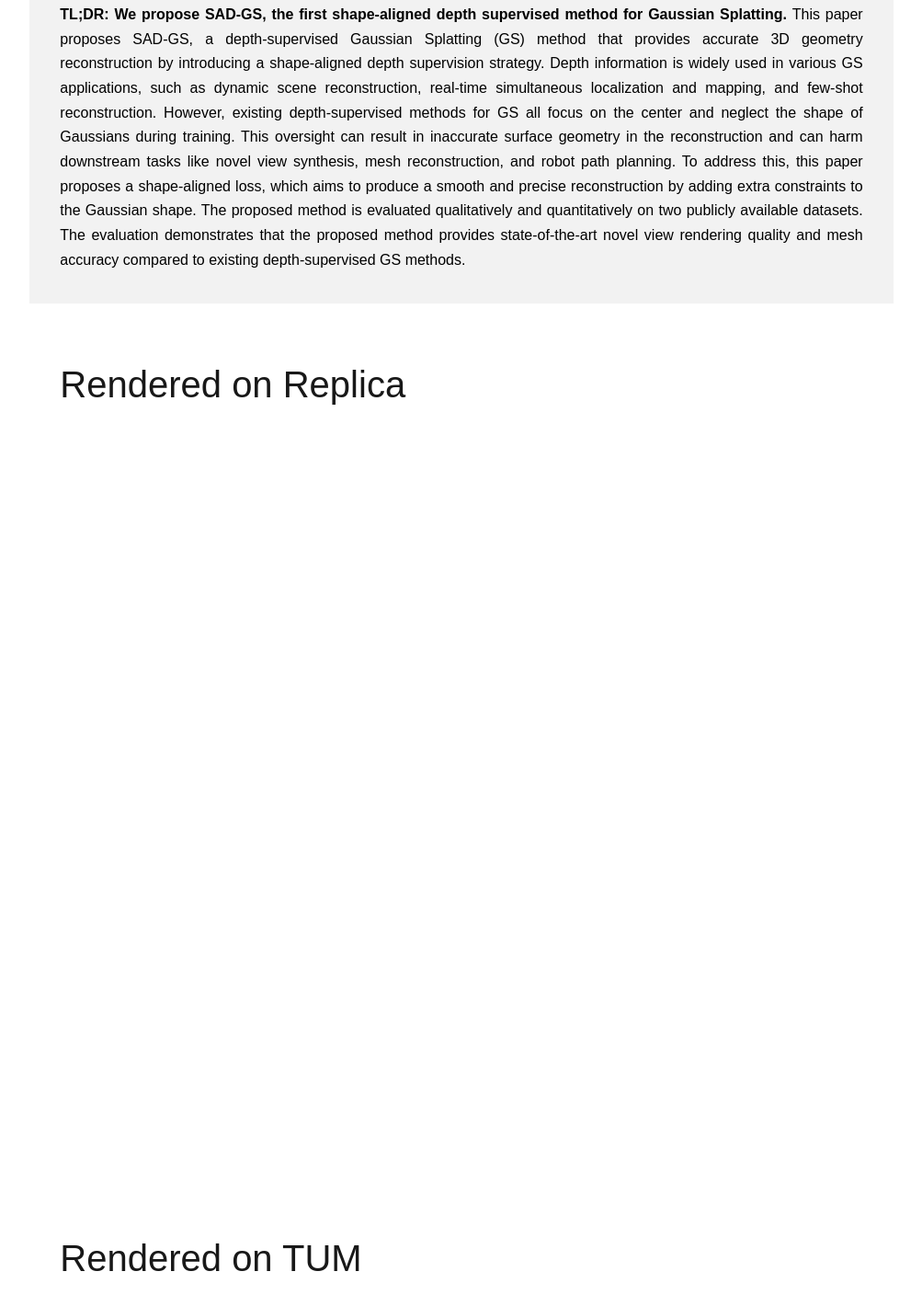
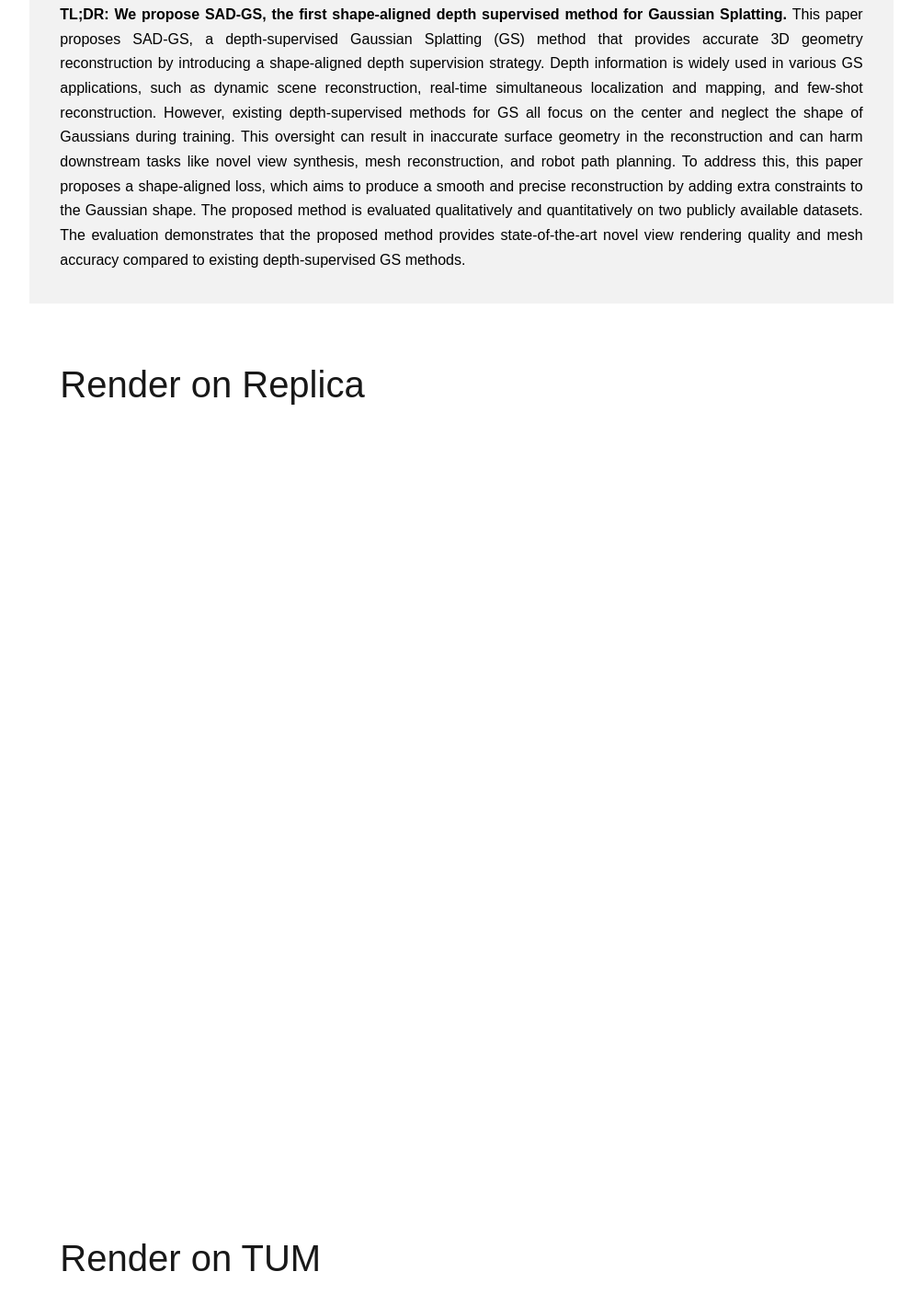
Before and after one commit to umautobots/umautobots.github.io, a plain HTML site: page sad_gs.html in a window 1280 px wide. Shown: the part 524-1944 px from the top of the page at 92% size, without its empty margins (138-1141 px from the left). Drawn offline with Linux system fonts and the light colour scheme; grey boxes are pictures that could not be loaded; a script that the page names is missing.

Commit message:
update for sad_gs

```diff
--- a/sad_gs.html
+++ b/sad_gs.html
@@ -268,7 +268,7 @@
 
     <!-- Results -->
     <div class="container" style="padding-top: 0pt;">
-        <h2 class="section_title">Rendered on Replica</h2>
+        <h2 class="section_title">Render on Replica</h2>
         <center>
 
         <div class="video-container">
@@ -308,7 +308,7 @@
     </div>
 
     <div class="container" style="padding-top: 0pt;">
-        <h2 class="section_title">Rendered on TUM</h2>
+        <h2 class="section_title">Render on TUM</h2>
         <center>
 
         <div class="video-container">
```
